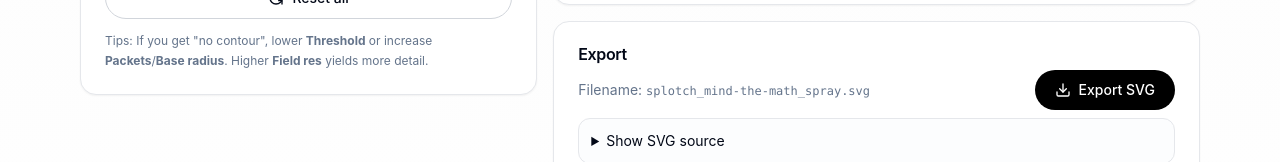
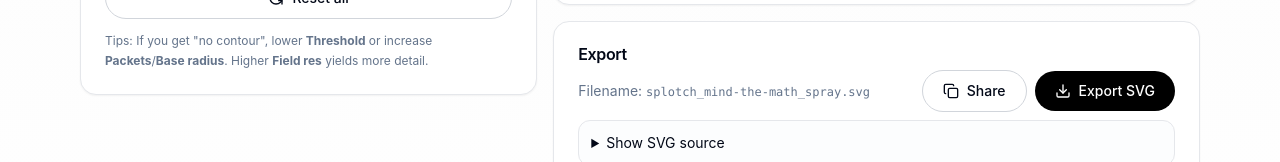
Before and after one commit to mindthemath/splotch, a React (Vite) app: page / in a window 1280 px wide. Shown: the part 943-1105 px from the top of the page. Built offline with nearby package versions, Linux system fonts and the light colour scheme.

Commit message:
params for sliders

```diff
--- a/src/App.tsx
+++ b/src/App.tsx
@@ -21,6 +21,7 @@ import {
   Info,
   Dices,
   Package,
+  Copy,
 } from "lucide-react";
 import JSZip from "jszip";
 
@@ -986,6 +987,133 @@ function simulate(params: Params) {
 
 // ------------------------- UI ------------------------------------------------
 
+// ------------------------- URL Serialization ---------------------------------
+
+// Parameter name mapping (short → full, with long aliases)
+const PARAM_MAP: Record<string, keyof Params> = {
+  s: 'seed',
+  seed: 'seed', // long alias
+  g: 'geometry',
+  geom: 'geometry', // long alias
+  geometry: 'geometry', // long alias
+  sz: 'svgSize',
+  fs: 'fieldSize',
+  p: 'packets',
+  br: 'baseRadius',
+  rj: 'radiusJitter',
+  v: 'viscosity',
+  r: 'restitution',
+  d: 'drag',
+  is: 'impactSpread',
+  sm: 'smear',
+  n: 'noise',
+  b: 'blur',
+  t: 'threshold',
+  smth: 'smooth',
+  sa: 'sprayAngleDeg',
+  smag: 'sprayMagnitude',
+  sc: 'sprayCovariance',
+  st: 'strokes',
+  strokes: 'strokes', // long alias
+  fp: 'flingPower',
+  dir: 'directionality',
+  an: 'anisotropy',
+  tl: 'tail',
+  td: 'tailDroplets',
+  px: 'panX',
+  py: 'panY',
+  us: 'userScale',
+  iy: 'invertY',
+};
+
+// Reverse mapping for serialization (full → preferred short)
+const PARAM_REVERSE_MAP: Record<keyof Params, string> = {
+  seed: 'seed',
+  geometry: 'geom',
+  svgSize: 'sz',
+  fieldSize: 'fs',
+  packets: 'p',
+  baseRadius: 'br',
+  radiusJitter: 'rj',
+  viscosity: 'v',
+  restitution: 'r',
+  drag: 'd',
+  impactSpread: 'is',
+  smear: 'sm',
+  noise: 'n',
+  blur: 'b',
+  threshold: 't',
+  smooth: 'smth',
+  sprayAngleDeg: 'sa',
+  sprayMagnitude: 'smag',
+  sprayCovariance: 'sc',
+  strokes: 'strokes',
+  flingPower: 'fp',
+  directionality: 'dir',
+  anisotropy: 'an',
+  tail: 'tl',
+  tailDroplets: 'td',
+  panX: 'px',
+  panY: 'py',
+  userScale: 'us',
+  invertY: 'iy',
+};
+
+// Serialize Params to URL (includes all values, not just non-defaults)
+function paramsToUrl(params: Params): string {
+  const urlParams = new URLSearchParams();
+
+  Object.entries(params).forEach(([key, value]) => {
+    const paramName = PARAM_REVERSE_MAP[key as keyof Params];
+    if (paramName) {
+      if (typeof value === 'boolean') {
+        urlParams.set(paramName, value ? '1' : '0');
+      } else if (typeof value === 'number') {
+        // Round to reasonable precision
+        const precision = value % 1 === 0 ? 0 :
+                         Math.abs(value) < 1 ? 3 : 2;
+        urlParams.set(paramName, value.toFixed(precision));
+      } else {
+        urlParams.set(paramName, String(value));
+      }
+    }
+  });
+
+  return urlParams.toString();
+}
+
+// Deserialize URL to Params
+function urlToParams(search: string): Partial<Params> {
+  const urlParams = new URLSearchParams(search);
+  const result: Partial<Params> = {};
+
+  Object.entries(PARAM_MAP).forEach(([paramName, fullKey]) => {
+    const value = urlParams.get(paramName);
+    if (value !== null) {
+      const defaultValue = DEFAULT[fullKey];
+      if (typeof defaultValue === 'boolean') {
+        (result as Record<string, boolean | number | string>)[fullKey] = (value === '1' || value === 'true');
+      } else if (typeof defaultValue === 'number') {
+        const num = parseFloat(value);
+        if (!isNaN(num)) {
+          (result as Record<string, boolean | number | string>)[fullKey] = num;
+        }
+      } else {
+        (result as Record<string, boolean | number | string>)[fullKey] = value;
+      }
+    }
+  });
+
+  return result;
+}
+
+// Generate shareable URL
+function getShareUrl(params: Params): string {
+  const base = window.location.origin + window.location.pathname;
+  const query = paramsToUrl(params);
+  return `${base}?${query}`;
+}
+
 const DEFAULT: Params = {
   seed: "mind-the-math",
   svgSize: 512,
@@ -1246,41 +1374,34 @@ export default function App() {
   const [p, setP] = useState<Params>(DEFAULT);
   const [variations, setVariations] = useState<number>(1);
   const [isGeneratingVariations, setIsGeneratingVariations] = useState(false);
+  const [copied, setCopied] = useState(false);
   const dp = useDebounced(p, 250);
 
-  // Read geometry from URL parameter on mount
+  // Read all parameters from URL on mount
   useEffect(() => {
-    const params = new URLSearchParams(window.location.search);
-    const geomParam = params.get("geom");
-    if (geomParam) {
-      const validGeometries: Geometry[] = ["circle", "line", "spray", "fling"];
-      if (validGeometries.includes(geomParam as Geometry)) {
-        const g = geomParam as Geometry;
+    const urlParams = urlToParams(window.location.search);
+    if (Object.keys(urlParams).length > 0) {
+      // Start with defaults, then apply URL params
+      const newParams = { ...DEFAULT, ...urlParams } as Params;
+
+      // Apply geometry-specific adjustments if geometry was set from URL
+      if (urlParams.geometry) {
+        const g = newParams.geometry;
         if (g === "spray") {
-          setP({
-            ...DEFAULT,
-            geometry: g,
-            packets: 1000,
-            fieldSize: Math.min(DEFAULT.fieldSize, 240),
-          });
-          return;
-        }
-        if (g === "fling") {
-          setP({
-            ...DEFAULT,
-            geometry: g,
-            packets: Math.min(Math.max(DEFAULT.packets, 800), 1200),
-            fieldSize: Math.min(DEFAULT.fieldSize, 220),
-            strokes: 1,
-          });
-          return;
-        }
-        setP({
-          ...DEFAULT,
-          geometry: g,
-          sprayMagnitude: g === "line" ? 1.0 : DEFAULT.sprayMagnitude,
-        });
-      }
+          newParams.packets = Math.max(newParams.packets, 1000);
+          newParams.fieldSize = Math.min(newParams.fieldSize, 240);
+        } else if (g === "fling") {
+          newParams.packets = Math.min(Math.max(newParams.packets, 800), 1200);
+          newParams.fieldSize = Math.min(newParams.fieldSize, 220);
+          if (!urlParams.strokes) {
+            newParams.strokes = 1;
+          }
+        } else if (g === "line" && !urlParams.sprayMagnitude) {
+          newParams.sprayMagnitude = 1.0;
+        }
+      }
+
+      setP(newParams);
     }
   }, []);
 
@@ -1427,6 +1548,32 @@ export default function App() {
     return `splotch_${safe}_${p.geometry}_v${index + 1}.svg`;
   };
 
+  // Share current configuration
+  const handleShare = async () => {
+    const shareUrl = getShareUrl(p);
+    try {
+      await navigator.clipboard.writeText(shareUrl);
+      setCopied(true);
+      setTimeout(() => setCopied(false), 2000);
+    } catch (err) {
+      // Fallback for older browsers
+      const textArea = document.createElement("textarea");
+      textArea.value = shareUrl;
+      textArea.style.position = "fixed";
+      textArea.style.opacity = "0";
+      document.body.appendChild(textArea);
+      textArea.select();
+      try {
+        document.execCommand("copy");
+        setCopied(true);
+        setTimeout(() => setCopied(false), 2000);
+      } catch (e) {
+        alert("Failed to copy URL. Please copy manually:\n" + shareUrl);
+      }
+      document.body.removeChild(textArea);
+    }
+  };
+
   // Generate and download variations as zip
   const handleDownloadVariations = async () => {
     if (variations < 1 || variations > 100) {
@@ -2041,6 +2188,15 @@ export default function App() {
                     Filename:{" "}
                     <span className="font-mono text-xs">{filename}</span>
                   </div>
+                  <div className="flex items-center gap-2">
+                    <Button
+                      variant="outline"
+                      onClick={handleShare}
+                      className="rounded-2xl"
+                    >
+                      <Copy className="h-4 w-4 mr-2" />
+                      {copied ? "Copied!" : "Share"}
+                    </Button>
                     <Button
                       onClick={() => downloadText(filename, svgText)}
                       className="rounded-2xl"
@@ -2049,6 +2205,7 @@ export default function App() {
                       <Download className="h-4 w-4 mr-2" />
                       Export SVG
                     </Button>
+                  </div>
                 </div>
 
                 <details className="rounded-xl border bg-muted/20 p-3">
```
Lines whose indentation alone changed are shown as unchanged.
